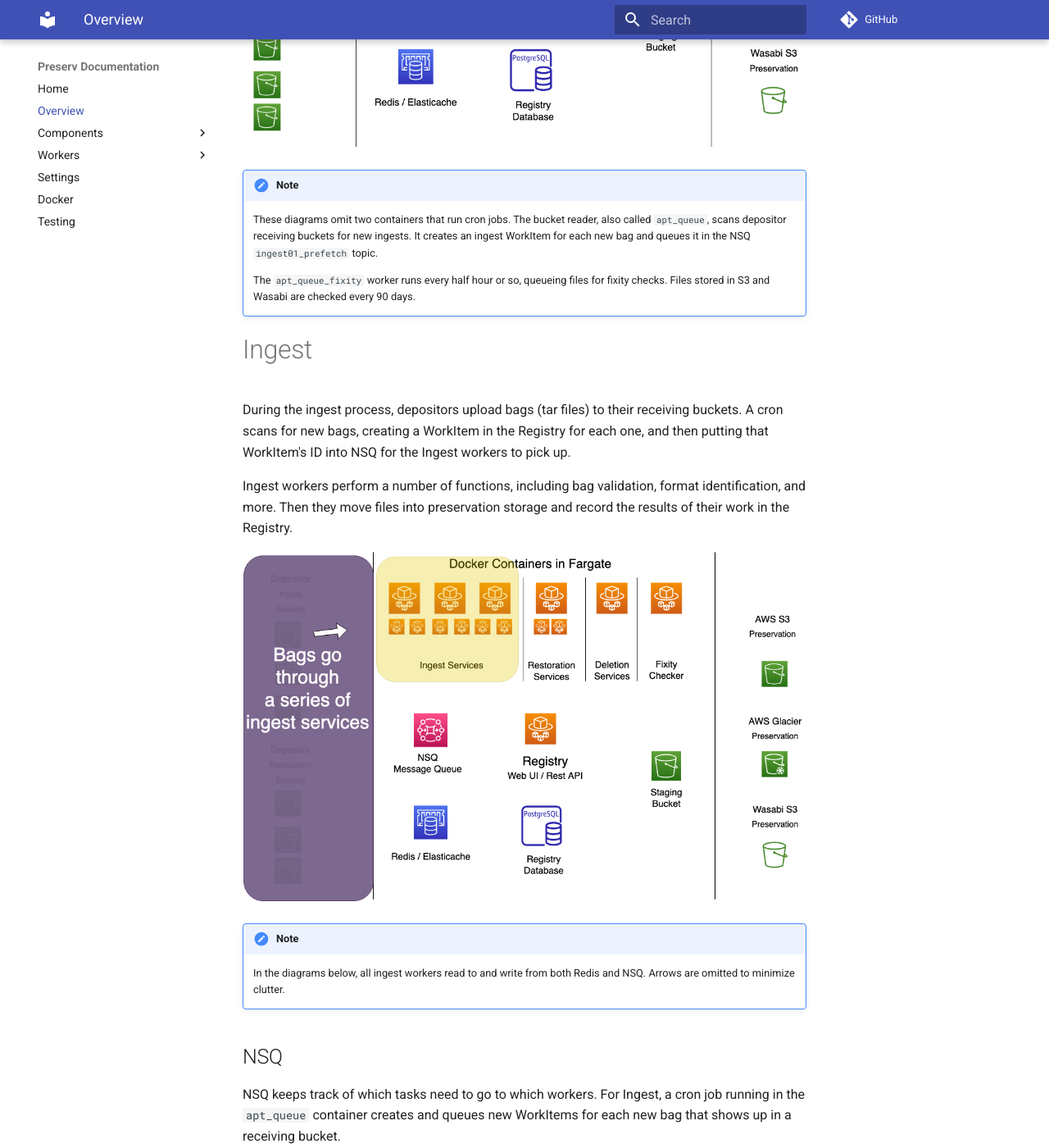
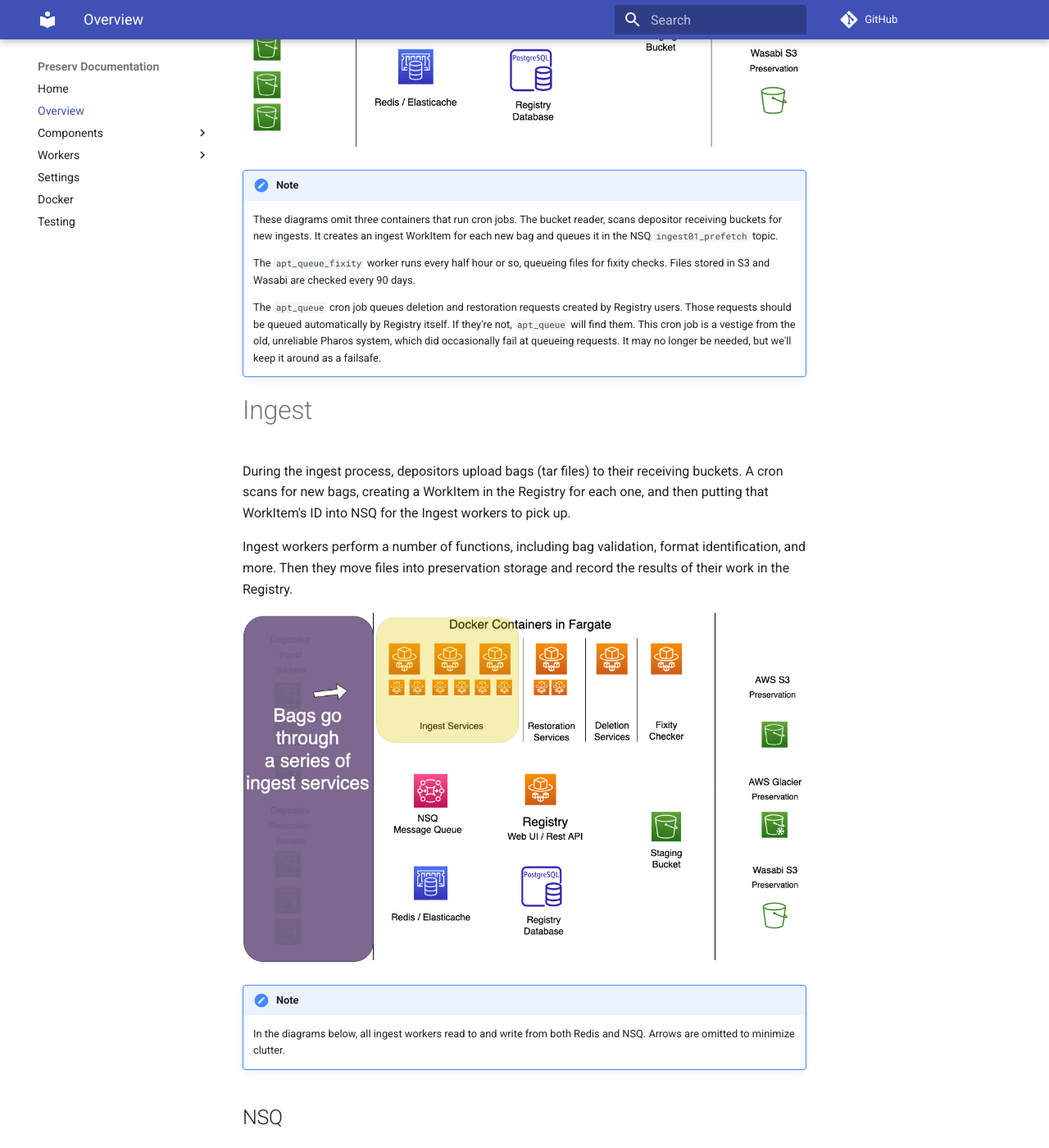
Before and after one commit to APTrust/preserv-docs, an MkDocs documentation site: the page built from docs/overview.md, in a window 1280 px wide and 1400 px high, scrolled down 2716 px. Shown: the whole window at 82% size. Built offline with MkDocs 1.6.1 and Material for MkDocs 9.7.7, drawn with Linux system fonts in a browser that asks for light colours; comment, search, counter and statistics services are not loaded.

Commit message:
Corrected docs for apt_queue and ingest_bucket_reader

```diff
--- a/docs/overview.md
+++ b/docs/overview.md
@@ -34,14 +34,21 @@
 
 !!! Note
 
-    These diagrams omit two containers that run cron jobs. The bucket
-    reader, also called `apt_queue`, scans depositor receiving buckets
-    for new ingests. It creates an ingest WorkItem for each new bag and
-    queues it in the NSQ `ingest01_prefetch` topic.
+    These diagrams omit three containers that run cron jobs. The bucket
+    reader, scans depositor receiving buckets for new ingests. It creates
+    an ingest WorkItem for each new bag and queues it in the NSQ
+    `ingest01_prefetch` topic.
 
     The `apt_queue_fixity` worker runs every half hour or so, queueing
     files for fixity checks. Files stored in S3 and Wasabi are checked
     every 90 days.
+
+    The `apt_queue` cron job queues deletion and restoration requests
+    created by Registry users. Those requests should be queued automatically
+    by Registry itself. If they're not, `apt_queue` will find them. This
+    cron job is a vestige from the old, unreliable Pharos system, which did
+    occasionally fail at queueing requests. It may no longer be needed,
+    but we'll keep it around as a failsafe.
 
 
 # Ingest
--- a/mkdocs.yml
+++ b/mkdocs.yml
@@ -41,7 +41,7 @@
       - workers/index.md
       - Ingest:
           - workers/ingest/index.md
-          - workers/ingest/apt-queue.md
+          - workers/ingest/bucket-reader.md
           - workers/ingest/pre-fetch.md
           - workers/ingest/validator.md
           - workers/ingest/reingest-manager.md
```
Also changed, not shown: other parts of docs/overview.md (+1 -1 lines), docs/docker.md (+5 -2 lines), docs/workers/ingest/bucket-reader.md (renamed from docs/workers/ingest/apt-queue.md, +5 -5 lines), docs/workers/ingest/index.md (+1 -1 lines).
